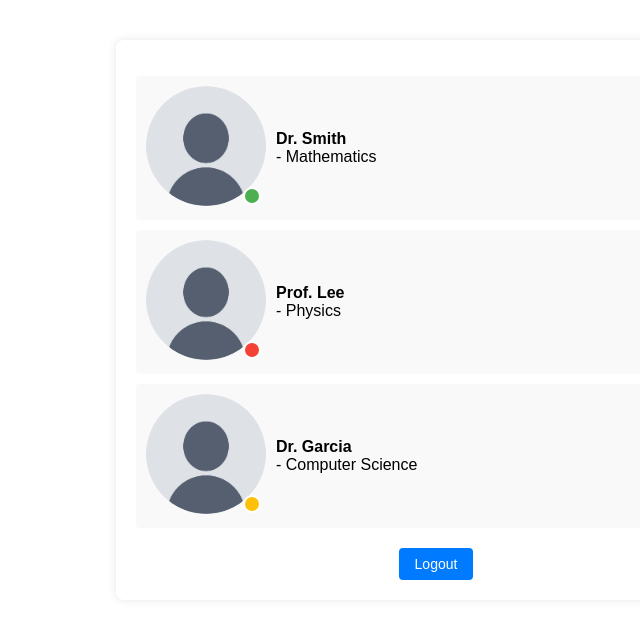
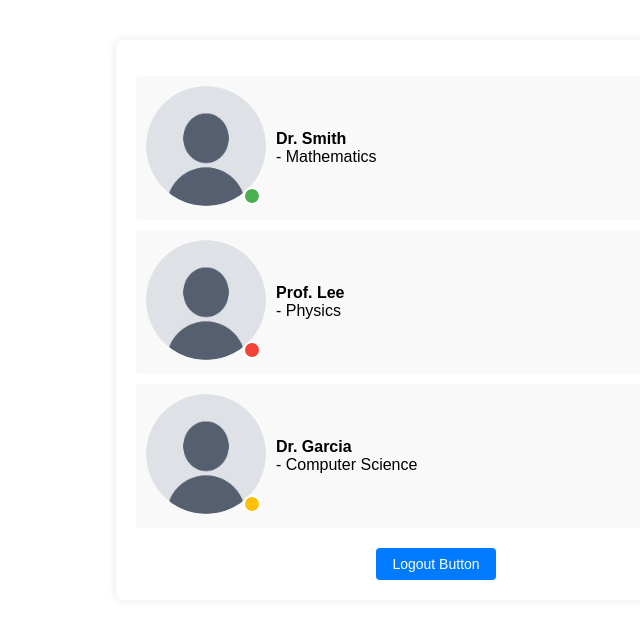
Before and after one commit to ECEMonitoringSystem/ecemonitoringsystem, a React (Create React App) app: page /list-instructors/1 in a window 1280 px wide. Shown: the top 618 px of the page, without its empty margins (204-844 px from the left). Built offline with nearby package versions, Linux system fonts and the light colour scheme.

Commit message:
Added Logout in Insturctor

```diff
--- a/src/Pages/ListInstructors.js
+++ b/src/Pages/ListInstructors.js
@@ -59,7 +59,7 @@ function ListInstructors() {
         onClick={() => navigate('/instructor')}
         className="back-button"
       >
-        Logout
+        Logout Button
       </button>
     </div>
   );
```
Also changed, not shown: src/CSS/InstructorsList.css (+11 -5 lines).
